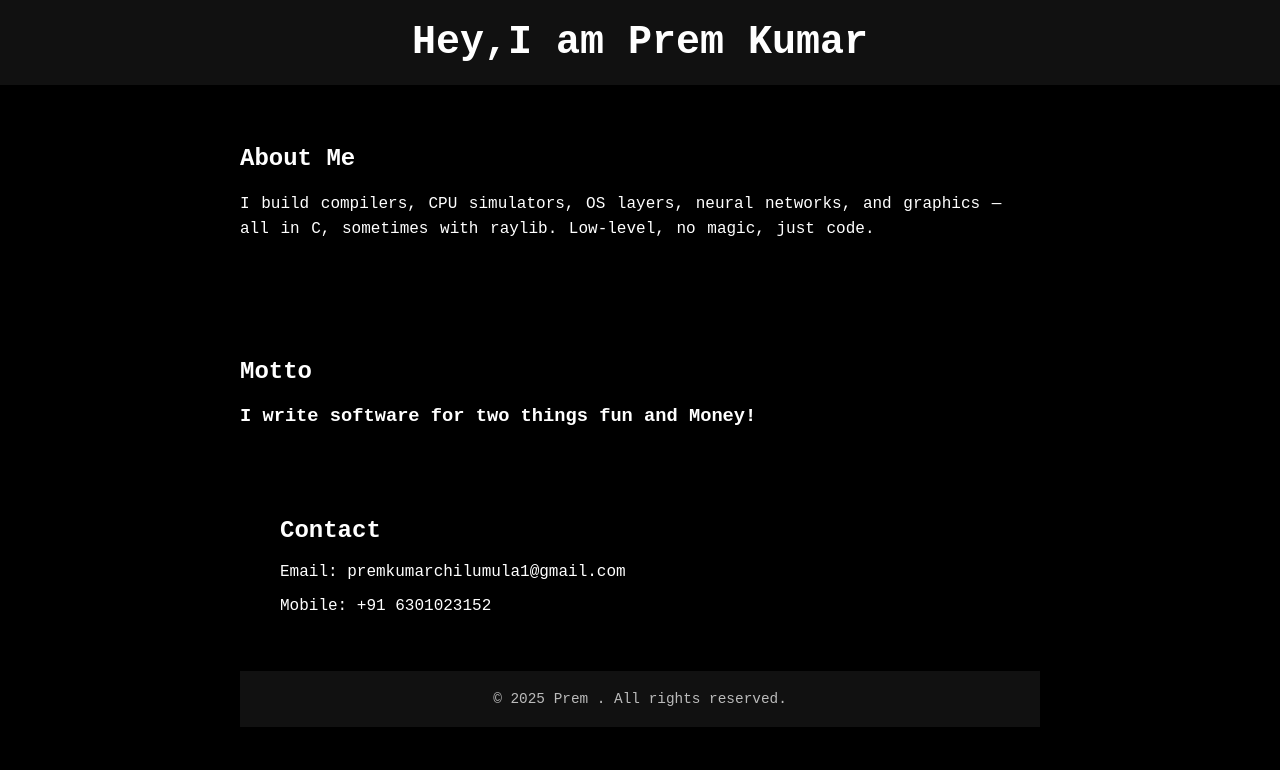
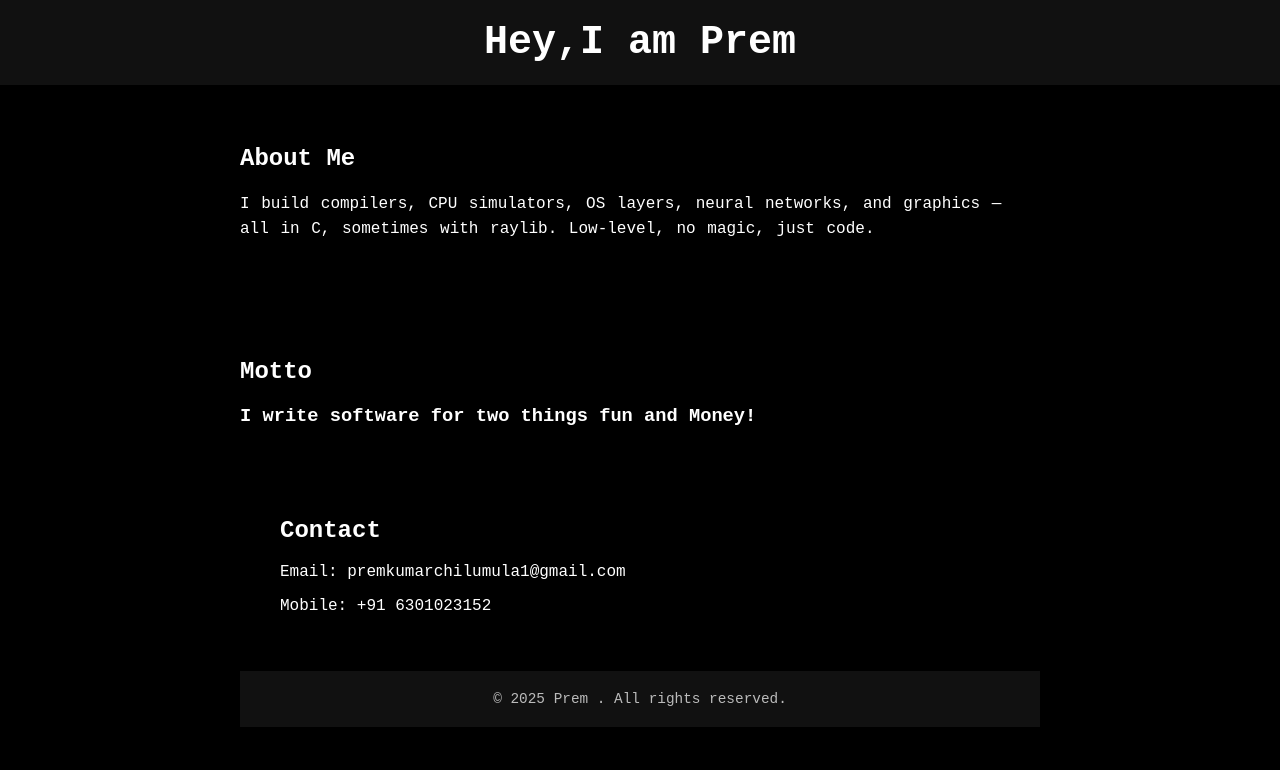
Before and after one commit to prem878/prem878.github.io, a plain HTML site: page index.html in a window 1280 px wide. Drawn offline with Linux system fonts and the light colour scheme; a web font is replaced by a local one.

Commit message:
Update index.html

```diff
--- a/index.html
+++ b/index.html
@@ -10,7 +10,7 @@
 </head>
 <body>
   <header>
-    <h1> Hey,I am Prem Kumar </h1>
+    <h1> Hey,I am Prem </h1>
   </header>
 
   <section id="about">
```
